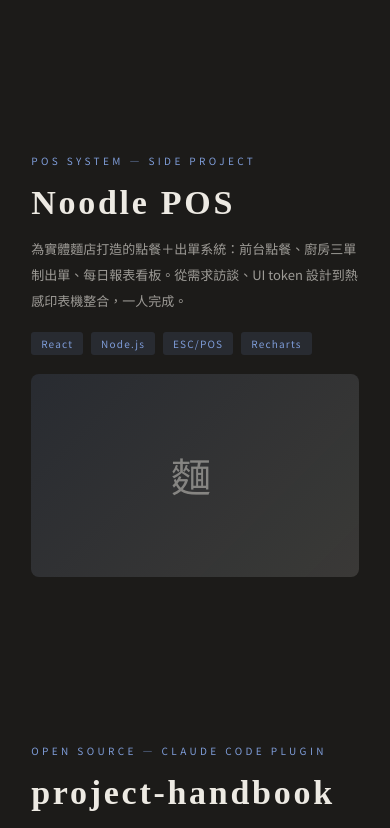
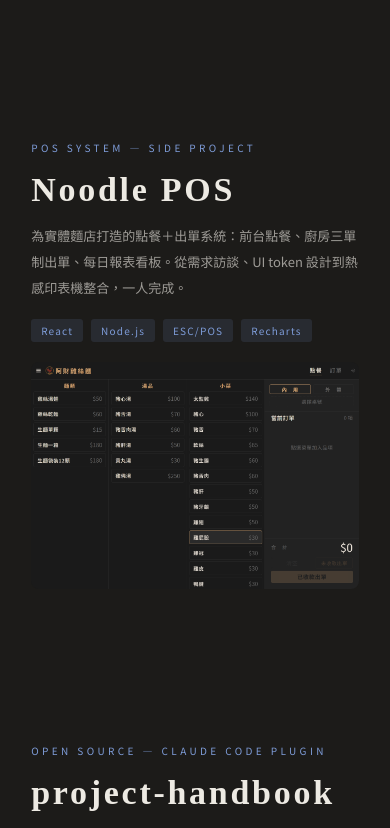
Before and after one commit to Gexianss/gexianss.github.io, a React (Vite) app: page / in a window 390 px wide. Shown: the part 1169-1997 px from the top of the page. Built offline with nearby package versions, Linux system fonts and the light colour scheme.

Commit message:
將產品加上圖片並修改port號

```diff
--- a/src/components/home/WorkPanel.jsx
+++ b/src/components/home/WorkPanel.jsx
@@ -27,7 +27,16 @@ export default function WorkPanel({ work, id }) {
           </div>
         </div>
         <div className={`rv ${styles.thumb}`}>
-          <div className={styles.ph}>{work.glyph}</div>
+          {work.thumb ? (
+            <img
+              className={styles.img}
+              src={work.thumb}
+              alt={t(`works.${work.slug}.title`)}
+              loading="lazy"
+            />
+          ) : (
+            <div className={styles.ph}>{work.glyph}</div>
+          )}
         </div>
       </div>
     </section>
--- a/src/components/home/WorkPanel.module.css
+++ b/src/components/home/WorkPanel.module.css
@@ -40,11 +40,8 @@
 
 .thumb {
   width: min(52vw, 680px);
-  height: min(30vw, 380px);
   border-radius: 8px;
   overflow: hidden;
-  background: linear-gradient(135deg, var(--color-accent-soft), var(--color-line));
-  position: relative;
   transition: transform 0.45s cubic-bezier(0.25, 0.1, 0.25, 1);
   flex: none;
 }
@@ -53,12 +50,18 @@
   transform: scale(1.025);
 }
 
+.img {
+  width: 100%;
+  height: auto;
+  display: block;
+}
+
 .ph {
-  position: absolute;
-  inset: 0;
+  height: min(30vw, 380px);
   display: flex;
   align-items: center;
   justify-content: center;
+  background: linear-gradient(135deg, var(--color-accent-soft), var(--color-line));
   font-family: var(--font-serif);
   font-size: 40px;
   color: var(--color-ink-faint);
@@ -73,6 +76,9 @@
 
   .thumb {
     width: 100%;
+  }
+
+  .ph {
     height: 52vw;
   }
 }
--- a/src/components/work/WorkDetail.jsx
+++ b/src/components/work/WorkDetail.jsx
@@ -35,7 +35,11 @@ export default function WorkDetail() {
         ))}
       </div>
       <div className={styles.thumb}>
-        <span>{work.glyph}</span>
+        {work.thumb ? (
+          <img className={styles.img} src={work.thumb} alt={t(`works.${slug}.title`)} />
+        ) : (
+          <span className={styles.ph}>{work.glyph}</span>
+        )}
       </div>
       <div className={styles.body}>
         <p>{t(`works.${slug}.desc`)}</p>
--- a/src/components/work/WorkDetail.module.css
+++ b/src/components/work/WorkDetail.module.css
@@ -39,16 +39,26 @@
 }
 
 .thumb {
+  border-radius: 8px;
+  overflow: hidden;
+  margin-bottom: 48px;
+}
+
+.img {
+  width: 100%;
+  height: auto;
+  display: block;
+}
+
+.ph {
   height: clamp(220px, 38vw, 460px);
-  border-radius: 8px;
-  background: linear-gradient(135deg, var(--color-accent-soft), var(--color-line));
   display: flex;
   align-items: center;
   justify-content: center;
+  background: linear-gradient(135deg, var(--color-accent-soft), var(--color-line));
   font-family: var(--font-serif);
   font-size: 56px;
   color: var(--color-ink-faint);
-  margin-bottom: 48px;
 }
 
 .body {
--- a/src/data/works.js
+++ b/src/data/works.js
@@ -3,19 +3,21 @@ export const works = [
   {
     slug: 'noodle-pos',
     glyph: '麵',
+    thumb: '/works/noodle-pos.png',
     tags: ['React', 'Node.js', 'ESC/POS', 'Recharts'],
     github: 'https://github.com/Gexianss/Noodle-pos',
   },
   {
     slug: 'project-handbook',
     glyph: '冊',
+    thumb: '/works/project-handbook.png',
     tags: ['Node.js', 'CLI', 'Claude Code'],
     github: 'https://github.com/Gexianss/project-handbook',
   },
-  {
-    slug: 'iot-monitoring',
-    glyph: '監',
-    tags: ['WebSocket', 'D3.js', 'MQTT', 'JSMpeg'],
-    github: null,
-  },
+  // {
+  //   slug: 'iot-monitoring',
+  //   glyph: '監',
+  //   tags: ['WebSocket', 'D3.js', 'MQTT', 'JSMpeg'],
+  //   github: null,
+  // },
 ];
--- a/vite.config.js
+++ b/vite.config.js
@@ -3,6 +3,10 @@ import react from '@vitejs/plugin-react';
 import { VitePWA } from 'vite-plugin-pwa';
 
 export default defineConfig({
+  server: {
+    port: 3001,
+    strictPort: true,  // 被占用就直接報錯，不要自動跳號
+  },
   plugins: [
     react(),
     VitePWA({
```
Also changed, not shown: public/works/noodle-pos.png (added), public/works/project-handbook.png (added).
